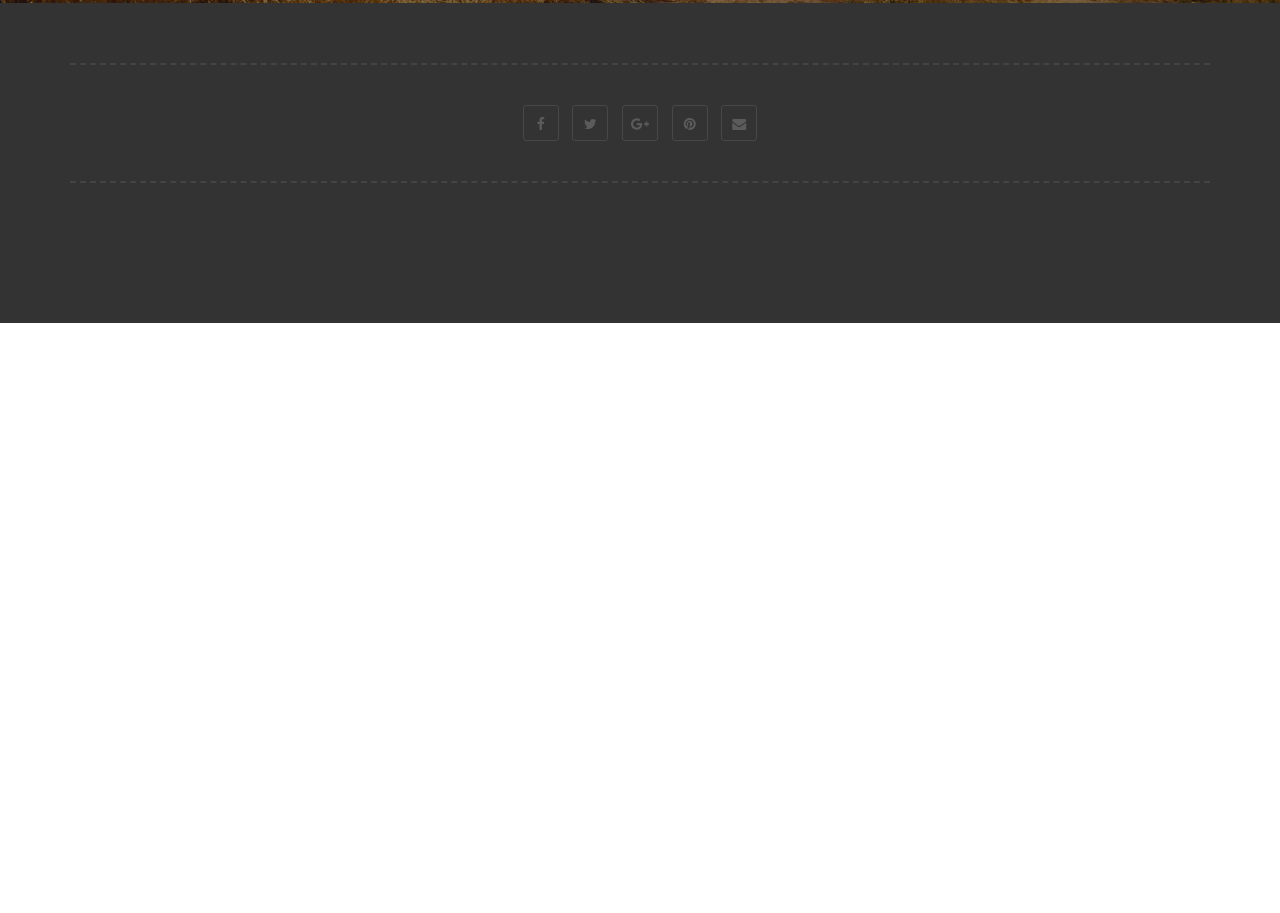
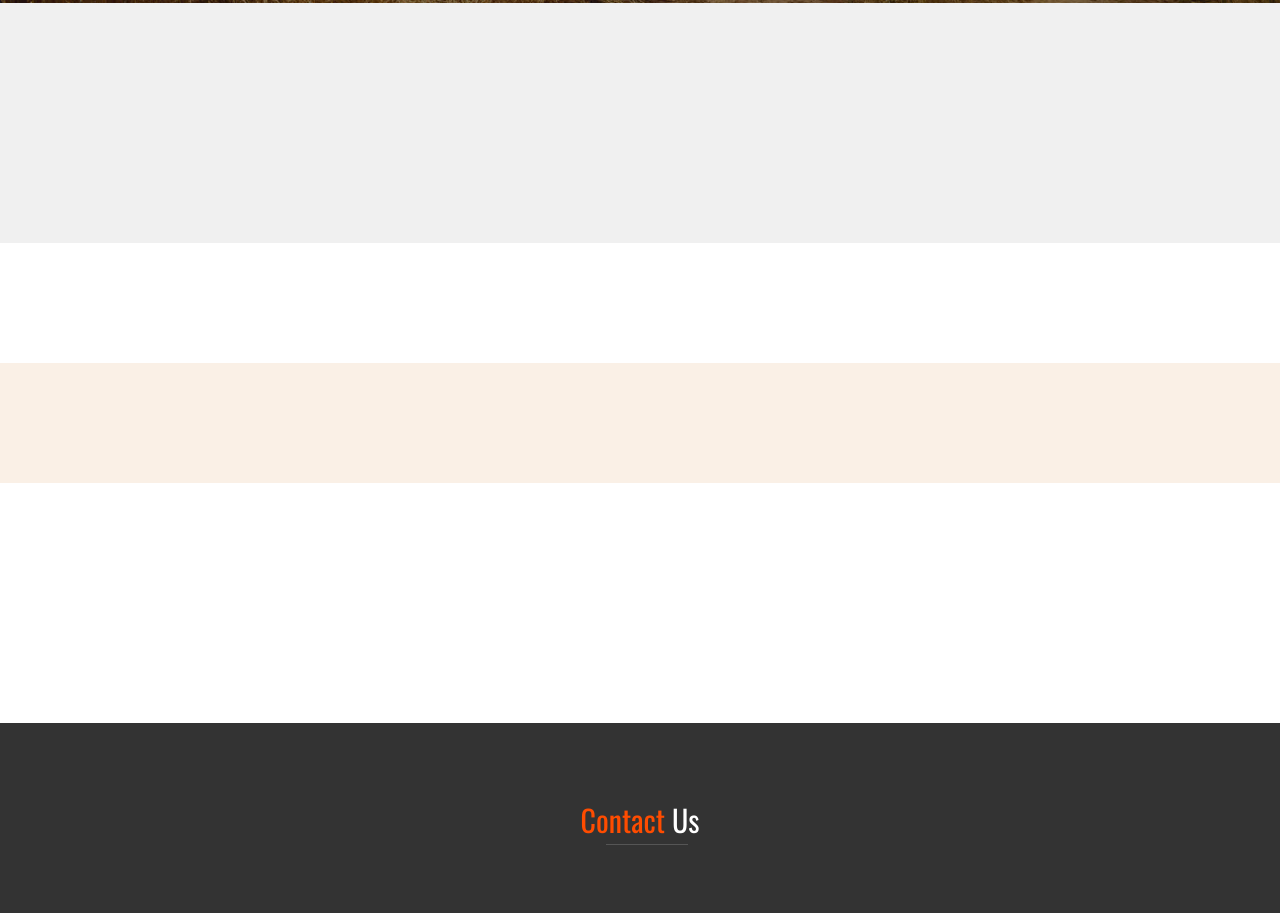
Before and after one commit to cc0607/CSSTemplate, a plain HTML site: page index.html in a window 1280 px wide. Shown: the part 667-1580 px from the top of the page. Before the commit the page ends 990 px from the top, so only its background shows below. Drawn offline with nearby package versions, Linux system fonts and the light colour scheme.

Commit message:
Revert "stage"
This reverts commit e8057024d0ae17c8c662c4b3ac78498aee8f69eb.

```diff
--- a/index.html
+++ b/index.html
@@ -92,7 +92,50 @@
         </div>
 		<!-- =============== container end =============== -->
     </header>
+    <!-- =============== About =============== -->
+    <section id="about" class="">
+		<!-- =============== container =============== -->
+        <div class="container">
 
+        </div>
+		<!-- =============== container end =============== -->
+    </section>
+    <!-- =============== how it works =============== -->
+    <section id="how-it-works" class="parallax">
+	<!-- =============== container =============== -->
+    <div class="container">
+
+
+    </div>
+	<!-- =============== container end =============== -->
+    </section>
+    <!-- =============== Screenshots =============== -->
+    <section id="Screenshots" class="">
+	<!-- =============== container =============== -->
+    <div class="container">
+
+
+	</div><!-- =============== container end =============== -->
+    </section>
+    <!-- =============== Price =============== -->
+    <section id="Price" class="">
+	<!-- =============== container =============== -->
+
+        </div>    <!-- =============== container end =============== -->
+        </section>
+    <!-- =============== Contact =============== -->
+    <section id="contact">
+	<!-- =============== container =============== -->
+		<div class="container">
+			    <div class="row">
+                 <div class="col-xs-12 col-sm-12 col-md-12 wow bounceIn animated headding" data-wow-delay=".1s">
+                   <h2>Contact <span>Us</span></h2>
+
+               </div>
+
+			</div>
+		</div><!-- =============== container end =============== -->
+	</section>
     <!-- Footer -->
     <footer id="footer">
 	<!-- =============== container =============== -->
```
